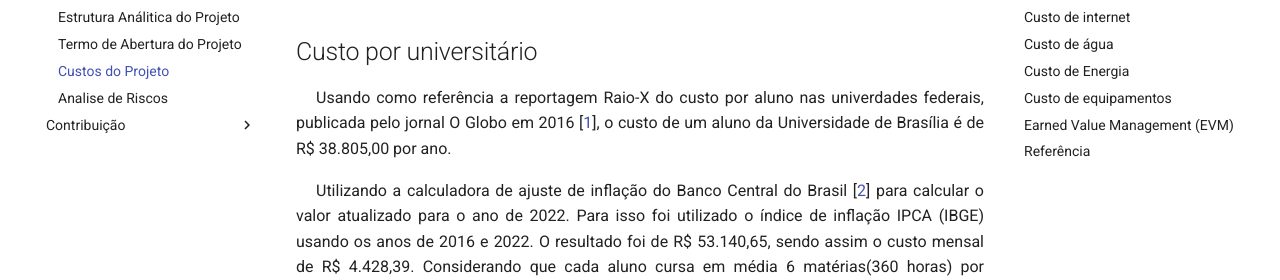
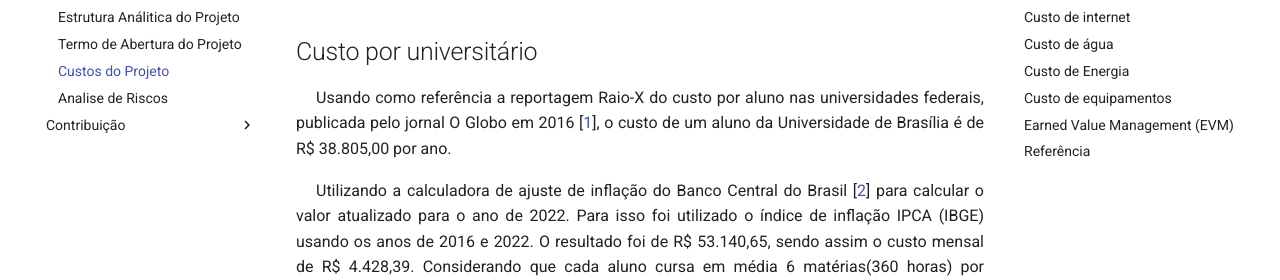
Before and after one commit to fga-eps-mds/2022-2-MeasureSoftGram-Doc, an MkDocs documentation site: the page built from docs/plano-monitoramento/custo_projeto.md, in a window 1280 px wide and 1400 px high, scrolled down 675 px. Shown: the part 172-452 px from the top of the window. Built offline with MkDocs 1.6.1 and Material for MkDocs 9.7.7, drawn with Linux system fonts in a browser that asks for light colours; comment, search, counter and statistics services are not loaded; some of the changed text lies outside the part shown.

Commit message:
Correção ortográfica de documentos

```diff
--- a/docs/plano-monitoramento/custo_projeto.md
+++ b/docs/plano-monitoramento/custo_projeto.md
@@ -19,7 +19,7 @@
 ## Custo por universitário
 
 <p align="justify" style="text-indent: 20px">
-Usando  como referência a reportagem Raio-X do custo por aluno nas univerdades federais, publicada pelo jornal O Globo em 2016 [<a href=./#referencia>1</a>], o custo de um aluno da Universidade de Brasília é de R$ 38.805,00 por ano.</p>
+Usando  como referência a reportagem Raio-X do custo por aluno nas universidades federais, publicada pelo jornal O Globo em 2016 [<a href=./#referencia>1</a>], o custo de um aluno da Universidade de Brasília é de R$ 38.805,00 por ano.</p>
 
 <p align="justify" style="text-indent: 20px">
 Utilizando a calculadora de ajuste de inflação do Banco Central do Brasil [<a href=./#referencia>2</a>] para calcular o valor atualizado para o ano de 2022. Para isso foi utilizado o índice de inflação IPCA (IBGE) usando os anos de 2016 e 2022. O resultado foi de R$ 53.140,65, sendo assim o custo mensal de R$ 4.428,39. Considerando que cada aluno cursa em média 6 matérias(360 horas) por semestre, o custo de um aluno por disciplina é de R$ 738,06. Levando em conta que a disciplina que o projeto é desenvolvido possui 60 horas, temos que cada aluno custaria por hora R$ 12,30.
```
Also changed, not shown: other parts of docs/plano-monitoramento/custo_projeto.md (+1 -1 lines), docs/plano-monitoramento/analise_riscos.md (+4 -4 lines), docs/plano-monitoramento/tap.md (+3 -3 lines).
